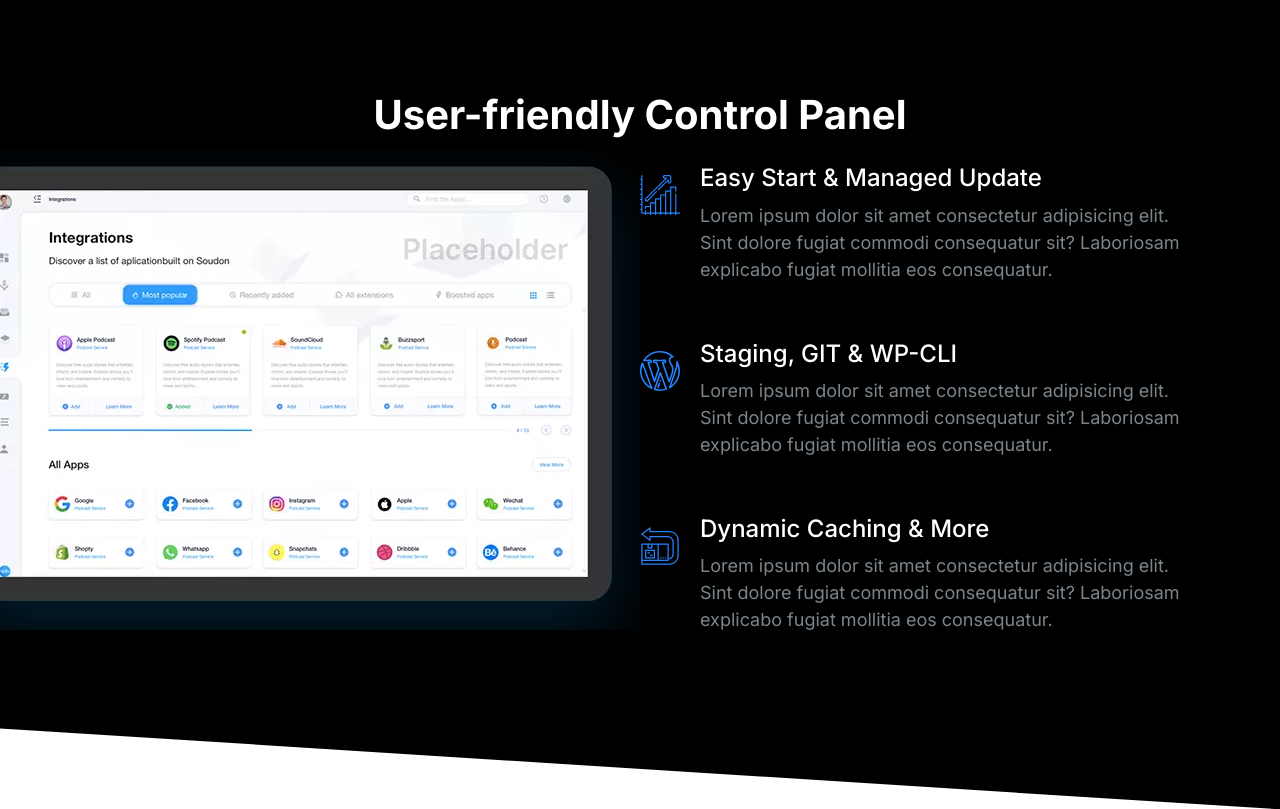
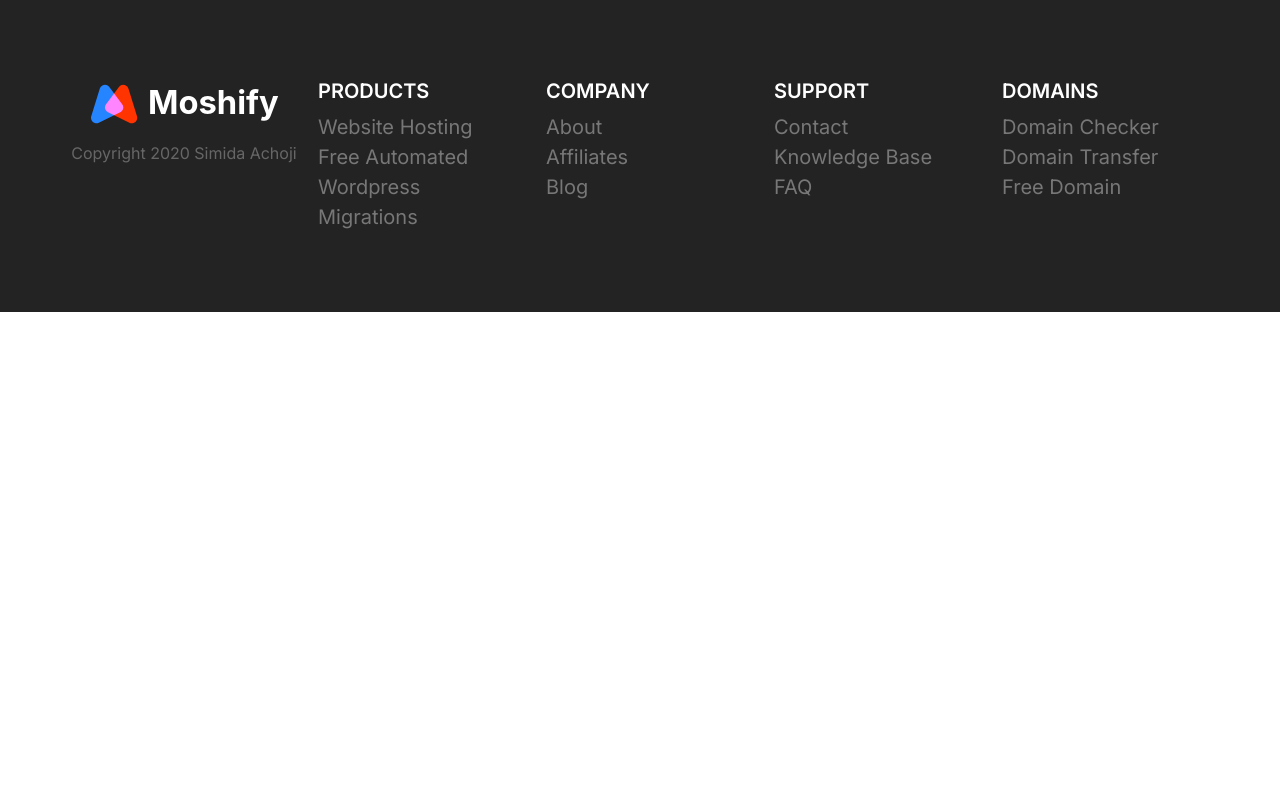
Before and after one commit to emz-achoji/Dave-Domains-Platform, a plain HTML site: page index.html in a window 1280 px wide. Drawn offline with Linux system fonts and the light colour scheme.

Commit message:
Built the Footer component.

```diff
--- a/css/styles.css
+++ b/css/styles.css
@@ -627,6 +627,7 @@ a {
 
 .block__header {
   text-align: center;
+  margin-bottom: 4rem;
 }
 
 .block__heading {
@@ -828,3 +829,85 @@ a {
     max-width: 700px;
   }
 }
+
+/* Footer */
+.footer {
+  background: #232323;
+}
+
+.footer a {
+  color: #777;
+  transition: color 0.3s;
+}
+
+.footer a:hover {
+  color: #fff;
+}
+
+.footer__section {
+  padding: 2rem;
+  border-bottom: 1px solid #393939;
+}
+
+.footer__section .list {
+  margin: 0;
+}
+
+.footer__heading {
+  text-transform: uppercase;
+  font-weight: 600;
+  font-size: 3rem;
+}
+
+.footer .collapsible__content {
+  font-size: 1.6rem;
+}
+
+.footer__brand {
+  margin-top: 5rem;
+  text-align: center;
+}
+
+.footer__copyright {
+  font-size: 2.1rem;
+  color: #fff;
+  opacity: 0.3;
+}
+
+@media screen and (min-width: 768px) {
+  .footer__sections {
+    grid-template-columns: repeat(auto-fit, minmax(10rem, 1fr));
+  }
+
+  .footer__section {
+    border-bottom: 0;
+  }
+
+  .footer .collapsible__chevron {
+    display: none;
+  }
+
+  .footer .collapsible__content {
+    opacity: 1;
+    max-height: 100%;
+    font-size: 2rem;
+  }
+
+  .footer__brand {
+    order: -2;
+    margin-top: 1.5rem;
+  }
+
+  .footer__brand img {
+    width: 100%;
+    max-width: 230px;
+  }
+
+  .footer__copyright {
+    font-size: 1.6rem;
+  }
+
+  .footer__heading {
+    font-size: 2rem;
+  }
+}
--- a/index.html
+++ b/index.html
@@ -14,77 +14,90 @@
     <link rel="stylesheet" href="css/styles.css" />
   </head>
   <body>
-    <section class="block block--dark block--skewed-right block-showcase">
-      <header class="block__header">
-        <h2>User-friendly Control Panel</h2>
-      </header>
-      <div class="container grid grid--1x2">
-        <picture class="block-showcase__image">
-          <source
-            type="image/webp"
-            srcset="images/ipad.webp 1x, images/ipad@2x.webp 2x"
-          />
-          <source
-            type="image/png"
-            srcset="images/ipad.png 1x, images/ipad@2x.png 2x"
-          />
-          <img src="images/ipad.png" alt="" />
-        </picture>
-        <ul class="list">
-          <li>
-            <div class="media">
-              <div class="media__image">
-                <svg class="icon icon--primary">
-                  <use xlink:href="images/sprite.svg#growth"></use>
-                </svg>
-              </div>
-              <div class="media__body">
-                <h3 class="media__title">Easy Start & Managed Update</h3>
-                <p>
-                  Lorem ipsum dolor sit amet consectetur adipisicing elit. Sint
-                  dolore fugiat commodi consequatur sit? Laboriosam explicabo
-                  fugiat mollitia eos consequatur.
-                </p>
-              </div>
-            </div>
-          </li>
-          <li>
-            <div class="media">
-              <div class="media__image">
-                <svg class="icon icon--primary">
-                  <use xlink:href="images/sprite.svg#wordpress"></use>
-                </svg>
-              </div>
-              <div class="media__body">
-                <h3 class="media__title">Staging, GIT & WP-CLI</h3>
-                <p>
-                  Lorem ipsum dolor sit amet consectetur adipisicing elit. Sint
-                  dolore fugiat commodi consequatur sit? Laboriosam explicabo
-                  fugiat mollitia eos consequatur.
-                </p>
-              </div>
-            </div>
-          </li>
-          <li>
-            <div class="media">
-              <div class="media__image">
-                <svg class="icon icon--primary">
-                  <use xlink:href="images/sprite.svg#easy"></use>
-                </svg>
-              </div>
-              <div class="media__body">
-                <h3 class="media__title">Dynamic Caching & More</h3>
-                <p>
-                  Lorem ipsum dolor sit amet consectetur adipisicing elit. Sint
-                  dolore fugiat commodi consequatur sit? Laboriosam explicabo
-                  fugiat mollitia eos consequatur.
-                </p>
-              </div>
-            </div>
-          </li>
-        </ul>
+    <footer class="block block--dark footer">
+      <div class="container grid footer__sections">
+        <section class="collapsible collapsible--expanded footer__section">
+          <header class="collapsible__header">
+            <h2 class="collapsible__heading footer__heading">Products</h2>
+            <img
+              class="icon icon-white collapsible__chevron"
+              src="images/chevron.svg"
+              width="70%"
+              alt=""
+            />
+          </header>
+          <div class="collapsible__content">
+            <ul class="list">
+              <li><a href="#">Website Hosting</a></li>
+              <li><a href="#">Free Automated Wordpress</a></li>
+              <li><a href="#">Migrations</a></li>
+            </ul>
+          </div>
+        </section>
+
+        <section class="collapsible footer__section">
+          <header class="collapsible__header">
+            <h2 class="collapsible__heading footer__heading">Company</h2>
+            <img
+              class="icon icon-white collapsible__chevron"
+              src="images/chevron.svg"
+              width="70%"
+              alt=""
+            />
+          </header>
+          <div class="collapsible__content">
+            <ul class="list">
+              <li><a href="#">About</a></li>
+              <li><a href="#">Affiliates</a></li>
+              <li><a href="#">Blog</a></li>
+            </ul>
+          </div>
+        </section>
+
+        <section class="collapsible footer__section">
+          <header class="collapsible__header">
+            <h2 class="collapsible__heading footer__heading">Support</h2>
+            <img
+              class="icon icon-white collapsible__chevron"
+              src="images/chevron.svg"
+              width="70%"
+              alt=""
+            />
+          </header>
+          <div class="collapsible__content">
+            <ul class="list">
+              <li><a href="#">Contact</a></li>
+              <li><a href="#">Knowledge Base</a></li>
+              <li><a href="#">FAQ</a></li>
+            </ul>
+          </div>
+        </section>
+
+        <section class="collapsible footer__section">
+          <header class="collapsible__header">
+            <h2 class="collapsible__heading footer__heading">Domains</h2>
+            <img
+              class="icon icon-white collapsible__chevron"
+              src="images/chevron.svg"
+              width="70%"
+              alt=""
+            />
+          </header>
+          <div class="collapsible__content">
+            <ul class="list">
+              <li><a href="#">Domain Checker</a></li>
+              <li><a href="#">Domain Transfer</a></li>
+              <li><a href="#">Free Domain</a></li>
+            </ul>
+          </div>
+        </section>
+
+        <section class="footer__brand">
+          <img src="images/logo.svg" alt="" />
+          <p class="footer__copyright">Copyright 2020 Simida Achoji</p>
+        </section>
       </div>
-    </section>
+    </footer>
 
     <script src="js/main.js"></script>
   </body>
```
Also changed, not shown: components/footer.html (added, +84 -0 lines).
